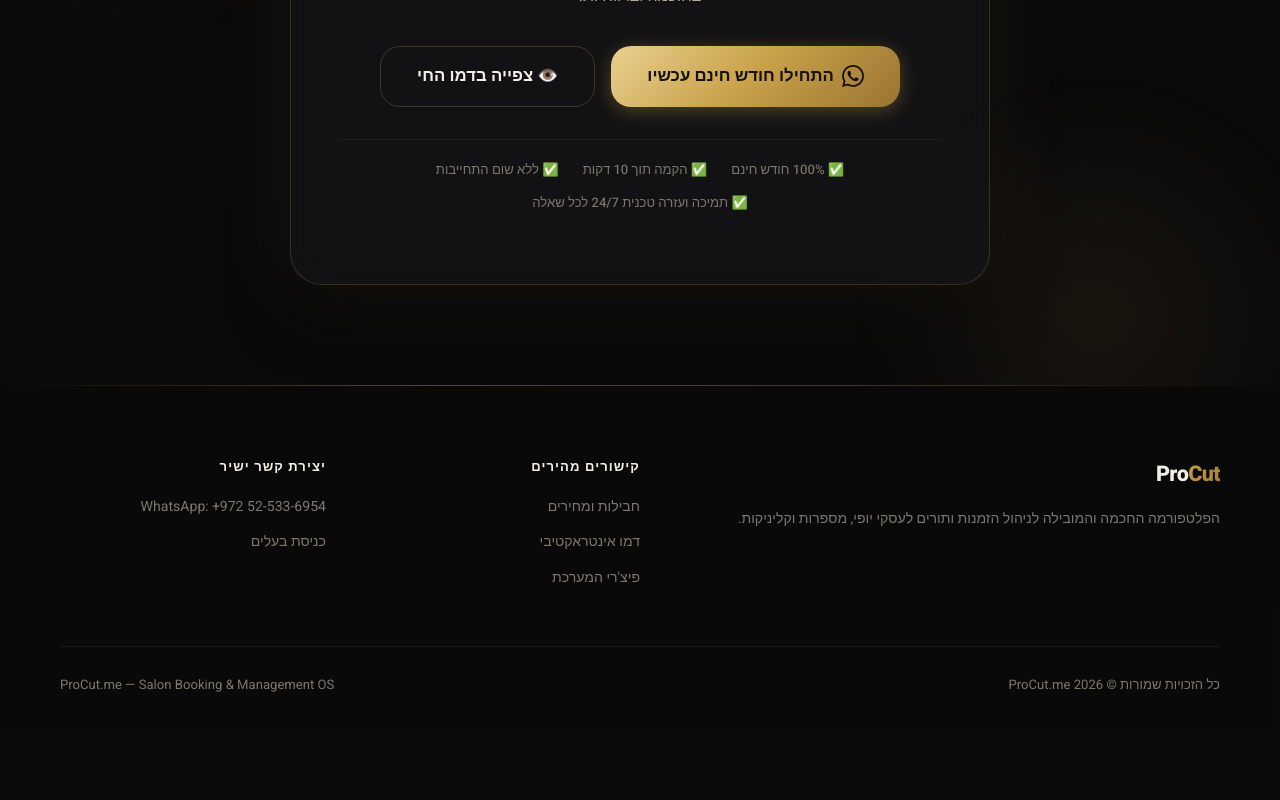
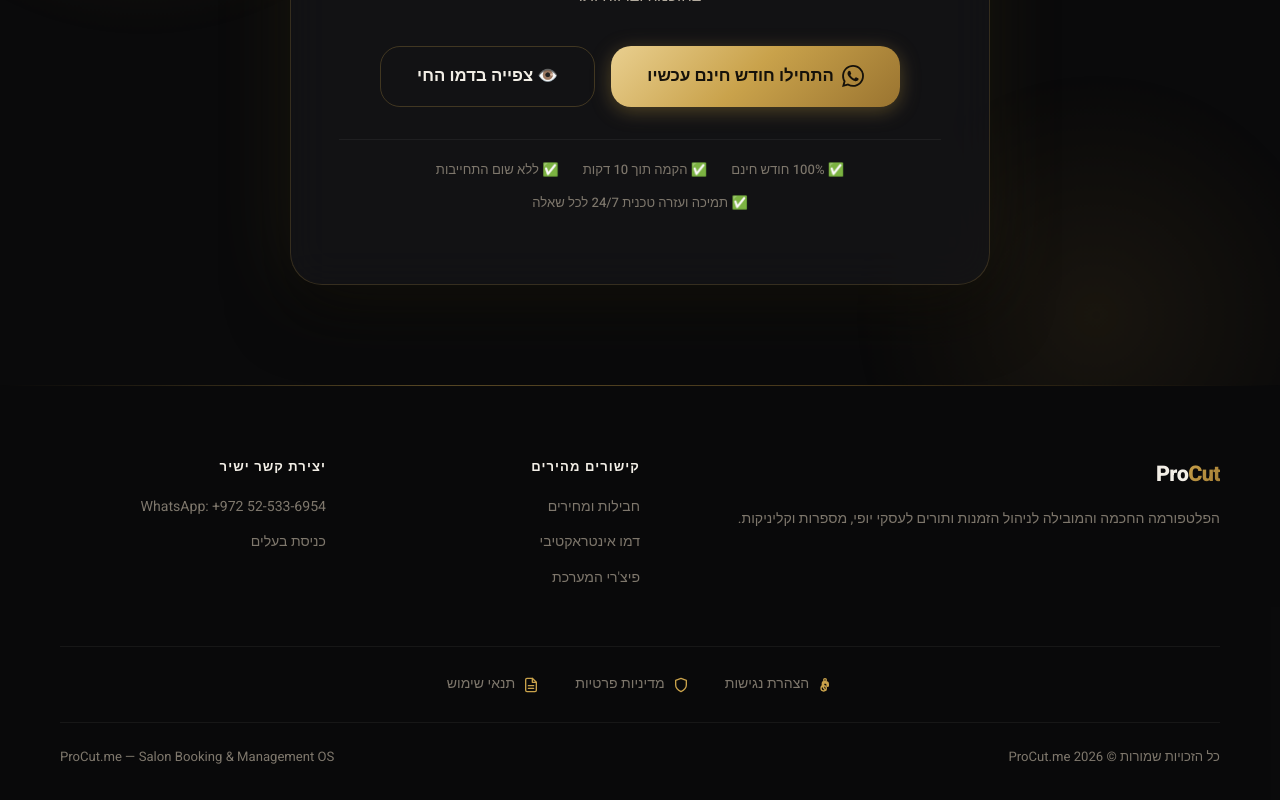
Before and after one commit to obidaNassa/procut_loading_page, a React (Vite) app: page / in a window 1280 px wide. Shown: the part 6734-7534 px from the top of the page. Before the commit the page ends 7462 px from the top, so only its background shows below. Built offline with nearby package versions, Linux system fonts and the light colour scheme.

Commit message:
Add legal links (Accessibility, Privacy, Terms) to Footer and Owner Login to mobile sandwich menu

```diff
--- a/src/components/Footer.jsx
+++ b/src/components/Footer.jsx
@@ -63,6 +63,57 @@ export default function Footer() {
           </div>
         </div>
 
+        {/* Legal links bar */}
+        <div className={styles.legalBar}>
+          <a
+            href="https://procut.me/accessibility"
+            className={styles.legalLink}
+            target="_blank"
+            rel="noopener noreferrer"
+          >
+            <span className={styles.legalIcon}>
+              <svg viewBox="0 0 24 24" width="16" height="16" fill="none" stroke="currentColor" strokeWidth="2" strokeLinecap="round" strokeLinejoin="round" aria-hidden="true">
+                <circle cx="12" cy="4.5" r="2" />
+                <path d="M10 9h3a2 2 0 0 1 2 2v2a1 1 0 0 0 2 0v-2a4 4 0 0 0-4-4h-3a2 2 0 0 0-2 2v5a1 1 0 0 0 2 0V9z" />
+                <circle cx="10" cy="17" r="4" />
+                <path d="M10 13v4l3 3" />
+              </svg>
+            </span>
+            <span>{t.footer.accessibility}</span>
+          </a>
+
+          <a
+            href="https://procut.me/privacy"
+            className={styles.legalLink}
+            target="_blank"
+            rel="noopener noreferrer"
+          >
+            <span className={styles.legalIcon}>
+              <svg viewBox="0 0 24 24" width="16" height="16" fill="none" stroke="currentColor" strokeWidth="2" strokeLinecap="round" strokeLinejoin="round" aria-hidden="true">
+                <path d="M12 22s8-4 8-10V5l-8-3-8 3v7c0 6 8 10 8 10z" />
+              </svg>
+            </span>
+            <span>{t.footer.privacy}</span>
+          </a>
+
+          <a
+            href="https://procut.me/terms"
+            className={styles.legalLink}
+            target="_blank"
+            rel="noopener noreferrer"
+          >
+            <span className={styles.legalIcon}>
+              <svg viewBox="0 0 24 24" width="16" height="16" fill="none" stroke="currentColor" strokeWidth="2" strokeLinecap="round" strokeLinejoin="round" aria-hidden="true">
+                <path d="M14 2H6a2 2 0 0 0-2 2v16a2 2 0 0 0 2 2h12a2 2 0 0 0 2-2V8z" />
+                <polyline points="14 2 14 8 20 8" />
+                <line x1="16" y1="13" x2="8" y2="13" />
+                <line x1="16" y1="17" x2="8" y2="17" />
+              </svg>
+            </span>
+            <span>{t.footer.terms}</span>
+          </a>
+        </div>
+
         {/* Bottom bar */}
         <div className={styles.bottomBar}>
           <p className={styles.copyright}>
--- a/src/components/Footer.module.css
+++ b/src/components/Footer.module.css
@@ -85,11 +85,49 @@
   color: var(--primary-400);
 }
 
+.legalBar {
+  display: flex;
+  align-items: center;
+  justify-content: center;
+  gap: 36px;
+  flex-wrap: wrap;
+  padding: 26px 0;
+  border-bottom: 1px solid rgba(var(--overlay-rgb), 0.06);
+}
+
+.legalLink {
+  display: inline-flex;
+  align-items: center;
+  gap: 8px;
+  font-size: 0.88rem;
+  font-weight: 500;
+  color: var(--text-muted);
+  text-decoration: none;
+  transition: all 0.2s ease;
+}
+
+.legalIcon {
+  color: var(--brand-1);
+  display: inline-flex;
+  align-items: center;
+  justify-content: center;
+  flex-shrink: 0;
+  transition: transform 0.2s ease;
+}
+
+.legalLink:hover {
+  color: var(--text-heading);
+}
+
+.legalLink:hover .legalIcon {
+  transform: scale(1.15);
+}
+
 .bottomBar {
   display: flex;
   align-items: center;
   justify-content: space-between;
-  padding-top: 28px;
+  padding-top: 24px;
   flex-wrap: wrap;
   gap: 12px;
 }
--- a/src/components/Navbar.jsx
+++ b/src/components/Navbar.jsx
@@ -140,6 +140,20 @@ export default function Navbar() {
               </a>
             </li>
           ))}
+          <li className={styles.mobileActionItem}>
+            <a
+              href="https://procut.me/login"
+              className={`${styles.mobileLink} ${styles.mobileOwnerLogin}`}
+              onClick={() => setMenuOpen(false)}
+            >
+              <svg viewBox="0 0 24 24" width="16" height="16" fill="none" stroke="currentColor" strokeWidth="2" strokeLinecap="round" strokeLinejoin="round" aria-hidden="true" style={{ marginInlineEnd: 8 }}>
+                <path d="M15 3h4a2 2 0 0 1 2 2v14a2 2 0 0 1-2 2h-4" />
+                <polyline points="10 17 15 12 10 7" />
+                <line x1="15" y1="12" x2="3" y2="12" />
+              </svg>
+              <span>{t.nav.ownerLogin || 'כניסת בעלים'}</span>
+            </a>
+          </li>
         </ul>
       </div>
     </header>
--- a/src/components/Navbar.module.css
+++ b/src/components/Navbar.module.css
@@ -259,6 +259,22 @@
 
 .mobileActionItem {
   margin-top: 8px;
+  padding-top: 8px;
+  border-top: 1px solid rgba(var(--overlay-rgb), 0.08);
+}
+
+.mobileOwnerLogin {
+  display: flex;
+  align-items: center;
+  color: var(--brand-1) !important;
+  background: rgba(var(--brand-1-rgb), 0.08);
+  border: 1px solid rgba(var(--brand-1-rgb), 0.25);
+  font-weight: 700;
+}
+
+.mobileOwnerLogin:hover {
+  background: rgba(var(--brand-1-rgb), 0.16);
+  border-color: rgba(var(--brand-1-rgb), 0.45);
 }
 
 .mobileCta {
--- a/src/translations/translations.js
+++ b/src/translations/translations.js
@@ -10,6 +10,7 @@ export const translations = {
       recommendations: 'המלצות מומחה',
       testimonials: 'המלצות לקוחות',
       ctaBtn: 'התחל חודש חינם',
+      ownerLogin: 'כניסת בעלים',
       langSelect: 'שפה',
       themeSelect: 'עיצוב המערכת',
       themeDefault: '🌌 סייבר כהה (ברירת מחדל)',
@@ -443,6 +444,9 @@ export const translations = {
       contactUs: 'יצירת קשר ישיר',
       phone: '+972 52-533-6954',
       whatsapp: 'הודעת וואטסאפ',
+      accessibility: 'הצהרת נגישות',
+      privacy: 'מדיניות פרטיות',
+      terms: 'תנאי שימוש',
       copyright: 'כל הזכויות שמורות © ProCut.me 2026',
     },
     floatingWhatsApp: {
@@ -462,6 +466,7 @@ export const translations = {
       recommendations: 'توصيات الخبير',
       testimonials: 'آراء العملاء',
       ctaBtn: 'ابدأ شهرك المجاني',
+      ownerLogin: 'دخول لوحة التحكم',
       langSelect: 'اللغة',
       themeSelect: 'مظهر الموقع',
       themeDefault: '🌌 داكن افتراضي (Cyber Dark)',
@@ -895,6 +900,9 @@ export const translations = {
       contactUs: 'تواصل معنا مباشرة',
       phone: '+972 52-533-6954',
       whatsapp: 'مراسلة عبر واتساب',
+      accessibility: 'إعلان إمكانية الوصول',
+      privacy: 'سياسة الخصوصية',
+      terms: 'شروط الاستخدام',
       copyright: 'جميع الحقوق محفوظة © ProCut.me 2026',
     },
     floatingWhatsApp: {
@@ -914,6 +922,7 @@ export const translations = {
       recommendations: 'AI Insights',
       testimonials: 'Feedback',
       ctaBtn: 'Start Free Month',
+      ownerLogin: 'Owner Login',
       langSelect: 'Language',
       themeSelect: 'Theme',
       themeDefault: '🌌 Cyber Dark (Default)',
@@ -1347,6 +1356,9 @@ export const translations = {
       contactUs: 'Direct Contact',
       phone: '+972 52-533-6954',
       whatsapp: 'WhatsApp Message',
+      accessibility: 'Accessibility Statement',
+      privacy: 'Privacy Policy',
+      terms: 'Terms of Service',
       copyright: 'All Rights Reserved © ProCut.me 2026',
     },
     floatingWhatsApp: {
```
